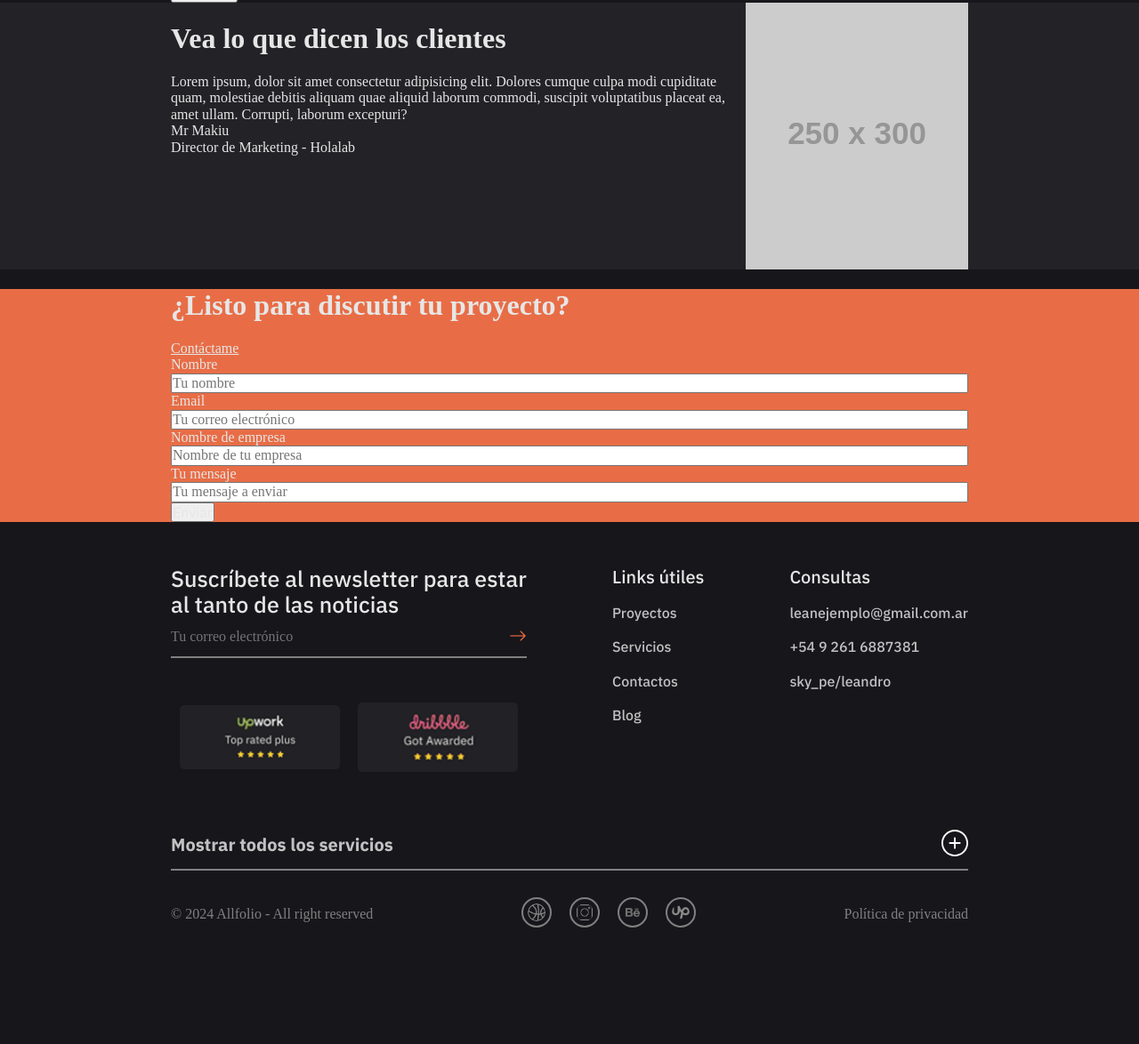
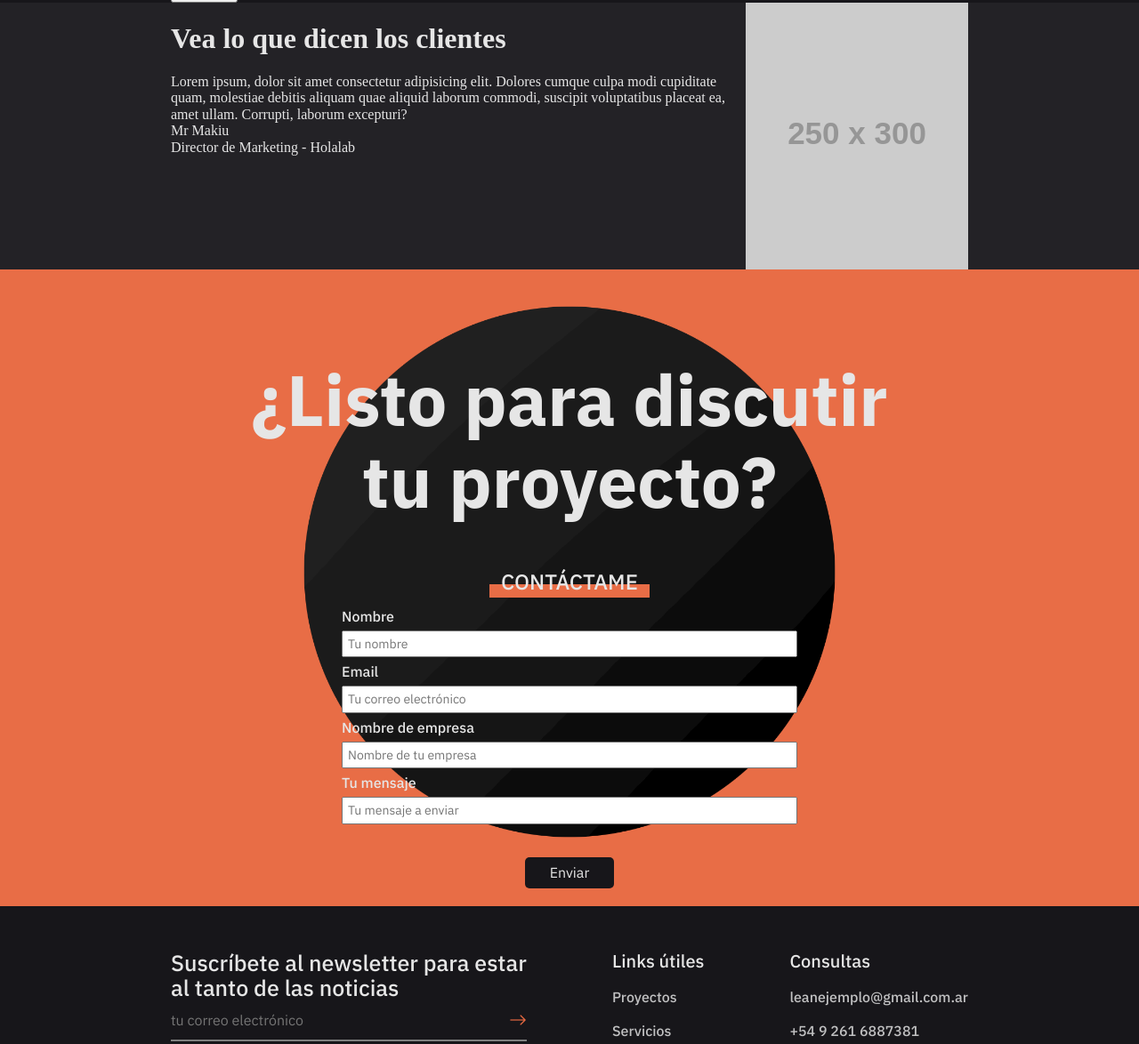
Before and after one commit to L-LopezMartin/TP-Final-Portfolio, a plain HTML site: page index.html in a window 1280 px wide. Shown: the part 2506-3680 px from the top of the page at 89% size. Before the commit the page ends 3564 px from the top, so only its background shows below. Drawn offline with nearby package versions, Linux system fonts and the light colour scheme; placeholder pictures from the web are drawn by us.

Commit message:
6/10 secciones en estilos de CSS (Contact Me)

```diff
--- a/css/styles.css
+++ b/css/styles.css
@@ -349,6 +349,81 @@ h1 span{
 /*#endregion*/
 
 /*#region Contact us*/
+.contactUs{
+    background-color: var(--contrast_c2);
+    display: flex;
+    flex-direction: column;
+    align-items: center;
+    background-image: url('../img/Bola\ negra.png');
+    background-repeat: no-repeat;
+    background-size: 600px;
+    background-position-x: 50%;
+    background-position-y: 40px;
+}
+.listo{
+    display: flex;
+    flex-direction: column;
+    align-items: center;
+}
+.listo h1{
+    color: var(--font_c1);
+    font-size: 80px;
+    font-family: 'IBM Plex Sans';
+    font-weight: 700;
+    margin-top: 100px;
+    width: 800px;
+    text-align: center;
+}
+.listo p{
+    color: var(--font_c1);
+    font-size: 24px;
+    font-family: 'IBM Plex Sans';
+    font-weight: 500;
+    z-index: 1;
+}
+.listo hr{
+    background-color: var(--contrast_c2);
+    width: 180px;
+    height: 15px;
+    position: relative;
+    top: -12px;
+}
+
+.formularioContacto{
+    width: 40vw;
+    display: flex;
+    flex-direction: column;
+    align-items: center;
+}
+.formularioContacto form{
+    width: 100%;
+}
+.formularioContacto label{
+    color: var(--font_c1);
+    font-size: 16px;
+    font-family: 'IBM Plex Sans';
+    font-weight: 450;
+}
+.formularioContacto input{
+    color: black;
+    font-size: 14px;
+    font-family: 'IBM Plex Sans';
+    font-weight: 400;
+    margin: 7px 0;
+    padding: 5px;
+}
+.formularioContacto button{
+    border: 0;
+    border-radius: 5px;
+    background-color: var(--bkg_c1);
+    width: 100px;
+    height: 35px;
+    margin-top: 30px;
+    margin-bottom: 20px;
+}
+.formularioContacto button:hover{
+    background-color: var(--hover_c1);
+}
 /*#endregion*/
 
 /*#region Footer*/
@@ -376,6 +451,7 @@ footer{
     width: 90%;
     border: none;
     background-color: var(--bkg_c1);
+    font-family: 'IBM Plex Sans';
 }
 .newsletter .bi-arrow-right{
     font-size: 20px;
@@ -398,7 +474,7 @@ footer{
     margin: 50px 0;
 }
 .newsletter img{
-    border-radius: 5px;
+    border-radius: 10px;
     width: 180px;
 }
 
--- a/index.html
+++ b/index.html
@@ -38,7 +38,7 @@
 
     <main>
         <!-- Hero -->
-        <section class="hero bkgColor1">
+        <section class="hero">
             <div class="heroDiv">
 
                 <h3>Hola! Soy Leandro</h3>
@@ -269,14 +269,15 @@
         <!-- Fin Client reviews -->
 
         <!-- Contact us -->
-        <section class="contrastColor2">
-            <div>
+        <section class="contactUs">
+            <div class="listo">
                 <h1>¿Listo para discutir tu proyecto?</h1>
-                <a href=""> Contáctame </a>
+                <p> CONTÁCTAME</p>
+                <hr>
             </div>
 
             <!-- Esta parte del contact us no estaba en la página original -->
-            <div>
+            <div class="formularioContacto">
                 <form action="" class="columnflex">
                     <label> Nombre </label>
                     <input type="text" class="" placeholder="Tu nombre">
@@ -299,7 +300,7 @@
             <div class="newsletter">
                 <p>Suscríbete al newsletter para estar al tanto de las noticias</p>
                 <form action="">
-                    <input type="email" placeholder="Tu correo electrónico">
+                    <input type="email" placeholder="tu correo electrónico">
                     <i class="bi bi-arrow-right"></i>
                 </form>
                 <hr>
```
Also changed, not shown: img/Bola negra.png (added).
